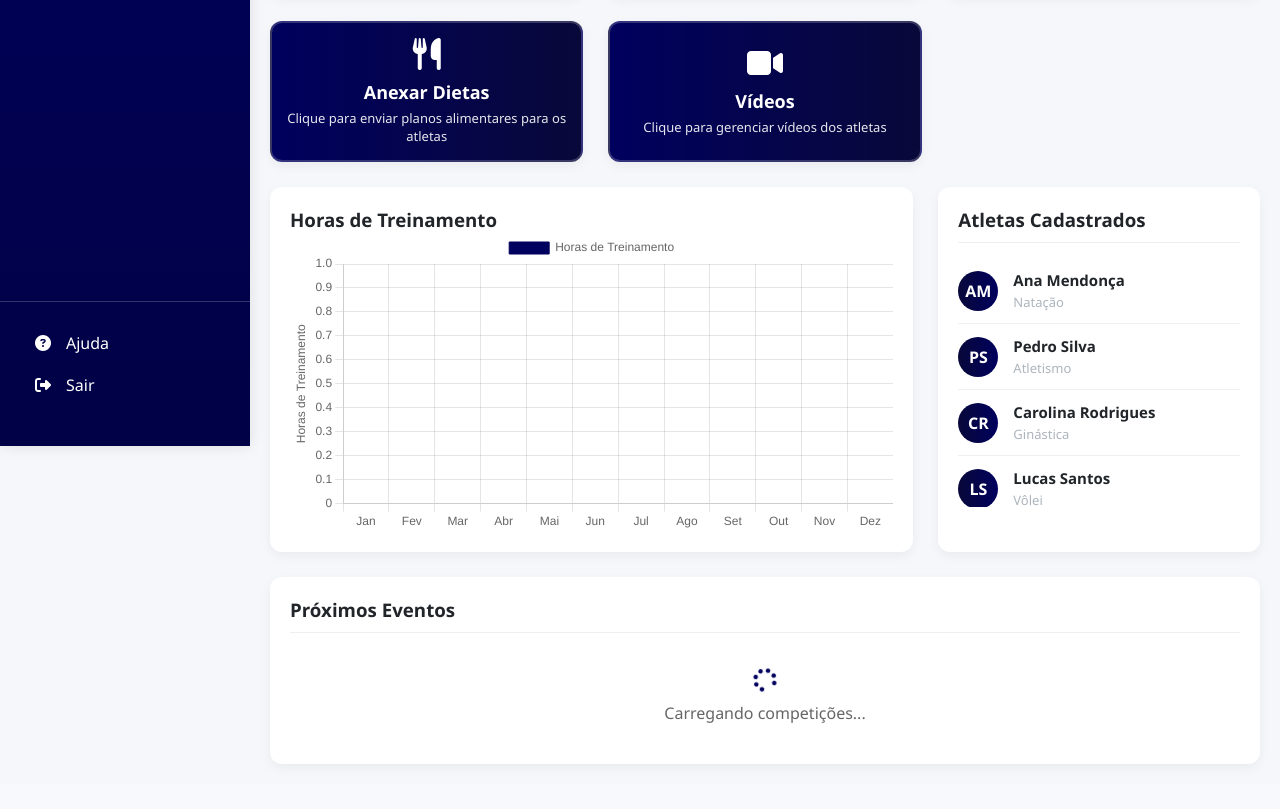
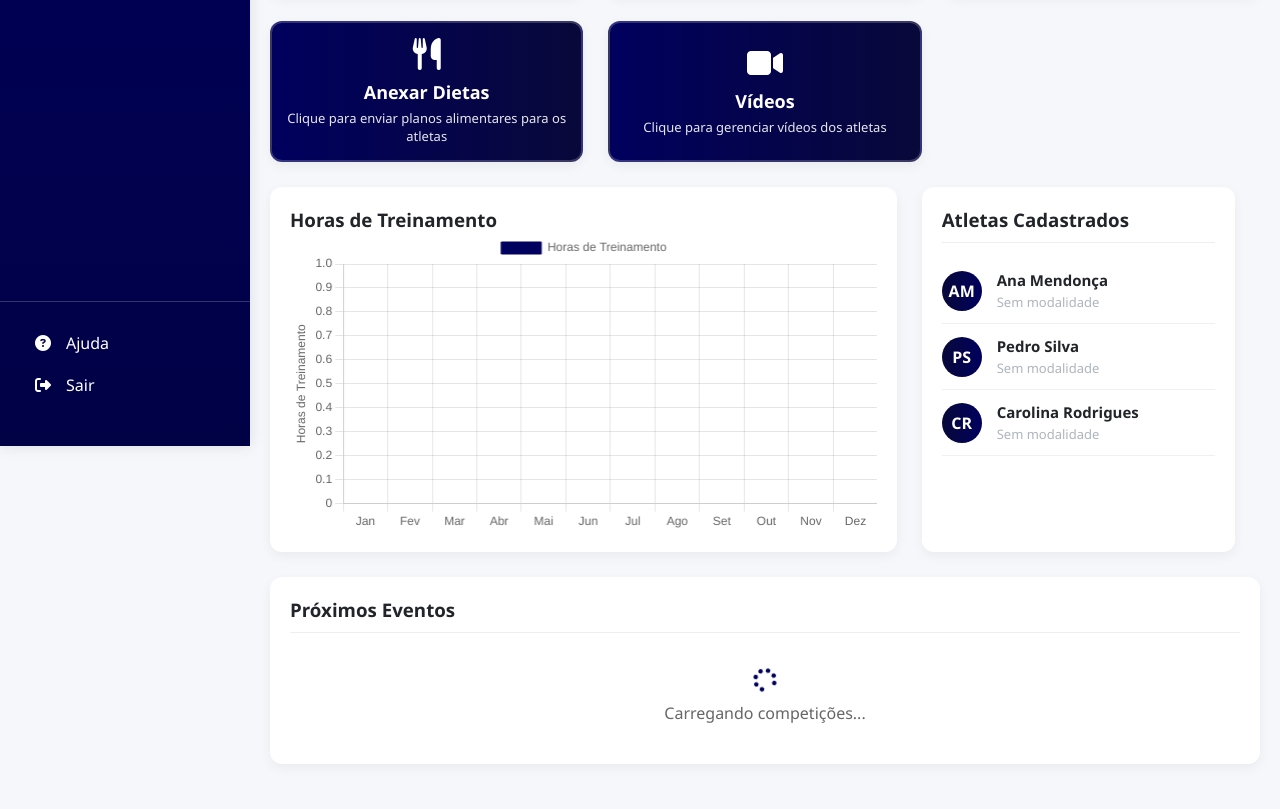
Before and after one commit to DevLucxs/Instituto-Franciscani, a FastAPI app: page /treinador/dashboard/1 in a window 1280 px wide. Shown: the part 354-1163 px from the top of the page. Before the commit the page ends 1077 px from the top, so only its background shows below. Run offline with FastAPI, Linux system fonts and the light colour scheme; data comes from the database, SQL or seed files in the repository; some libraries are stand-ins or nearby versions.

Commit message:
Atletas cadastratos vindo do BD

```diff
--- a/back/front/templates/pages/dashboard.html
+++ b/back/front/templates/pages/dashboard.html
@@ -1329,45 +1329,26 @@
           </div>
         </div>
 
-        <div class="card">
-          <div class="athletes-scroll">
-            <h3 data-translate="dashboard.atletas_cadastrados_lista">Atletas Cadastrados</h3>
-            <div class="athlete-item">
-              <div class="athlete-avatar">AM</div>
-              <div class="athlete-details">
-                <h4>Ana Mendonça</h4>
-                <p data-translate="modalidade.natacao">Natação</p>
-              </div>
+       <div class="card">
+    <div class="athletes-scroll">
+        <h3 data-translate="dashboard.atletas_cadastrados_lista">Atletas Cadastrados</h3>
+
+        <!--Puxando usuarios reais do banco-->
+        {% for aluno in alunos %}
+        <div class="athlete-item">
+            <div class="athlete-avatar">
+                {% if aluno.nome.split()|length >= 2 %}
+                    {{ (aluno.nome.split()[0][0] + aluno.nome.split()[1][0]).upper() }}
+                {% else %}
+                    {{ aluno.nome[0:2].upper() }}
+                {% endif %}
             </div>
-            <div class="athlete-item">
-              <div class="athlete-avatar">PS</div>
-              <div class="athlete-details">
-                <h4>Pedro Silva</h4>
-                <p data-translate="modalidade.atletismo">Atletismo</p>
-              </div>
+            <div class="athlete-details">
+                <h4>{{ aluno.nome }}</h4>
+                <p>{{ aluno.modalidade or 'Sem modalidade' }}</p>
             </div>
-            <div class="athlete-item">
-              <div class="athlete-avatar">CR</div>
-              <div class="athlete-details">
-                <h4>Carolina Rodrigues</h4>
-                <p data-translate="modalidade.ginastica">Ginástica</p>
-              </div>
-            </div>
-            <div class="athlete-item">
-              <div class="athlete-avatar">LS</div>
-              <div class="athlete-details">
-                <h4>Lucas Santos</h4>
-                <p data-translate="modalidade.volei">Vôlei</p>
-              </div>
-            </div>
-            <div class="athlete-item">
-              <div class="athlete-avatar">MF</div>
-              <div class="athlete-details">
-                <h4>Mariana Ferreira</h4>
-                <p data-translate="modalidade.natacao">Natação</p>
-              </div>
-            </div>
-          </div>
+        </div>
+        {% endfor %}
         </div>
       </div>
 
--- a/back/main.py
+++ b/back/main.py
@@ -170,7 +170,6 @@ async def treinador_dashboard(request: Request, treinador_id: int):
     finally:
         db.close()
 
-    db = SessionLocal()
 @app.get("/api/comparativo")
 async def comparar_periodos():
     db = SessionLocal()
```
